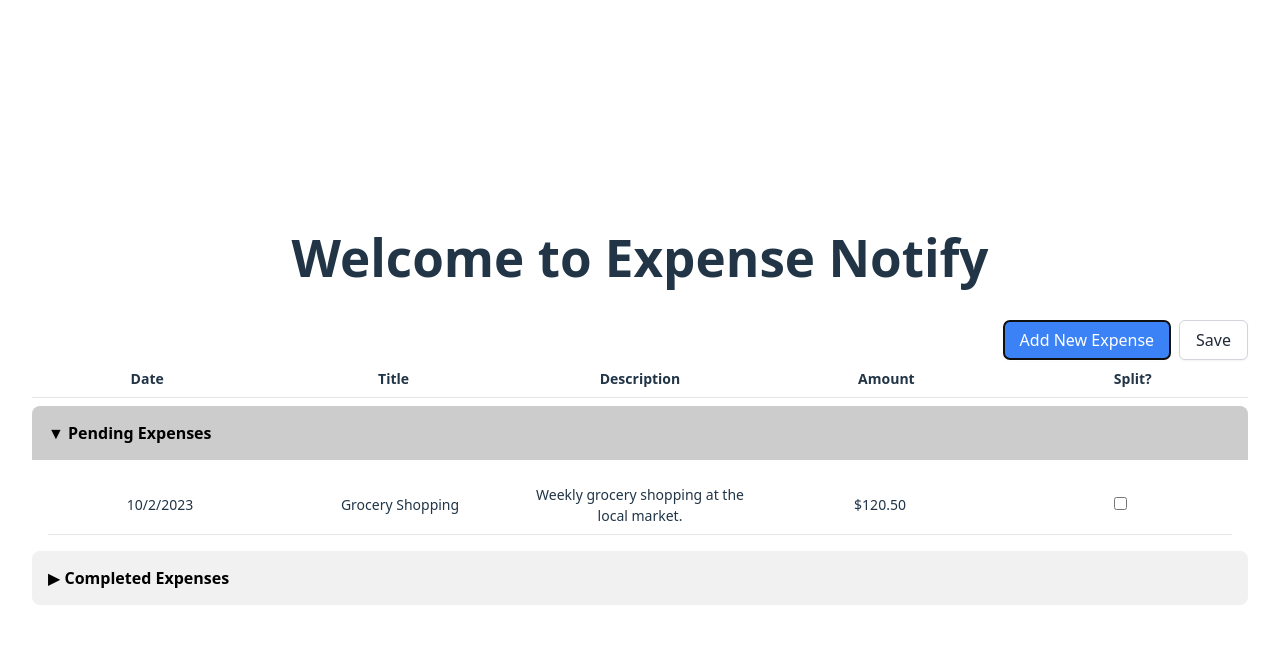
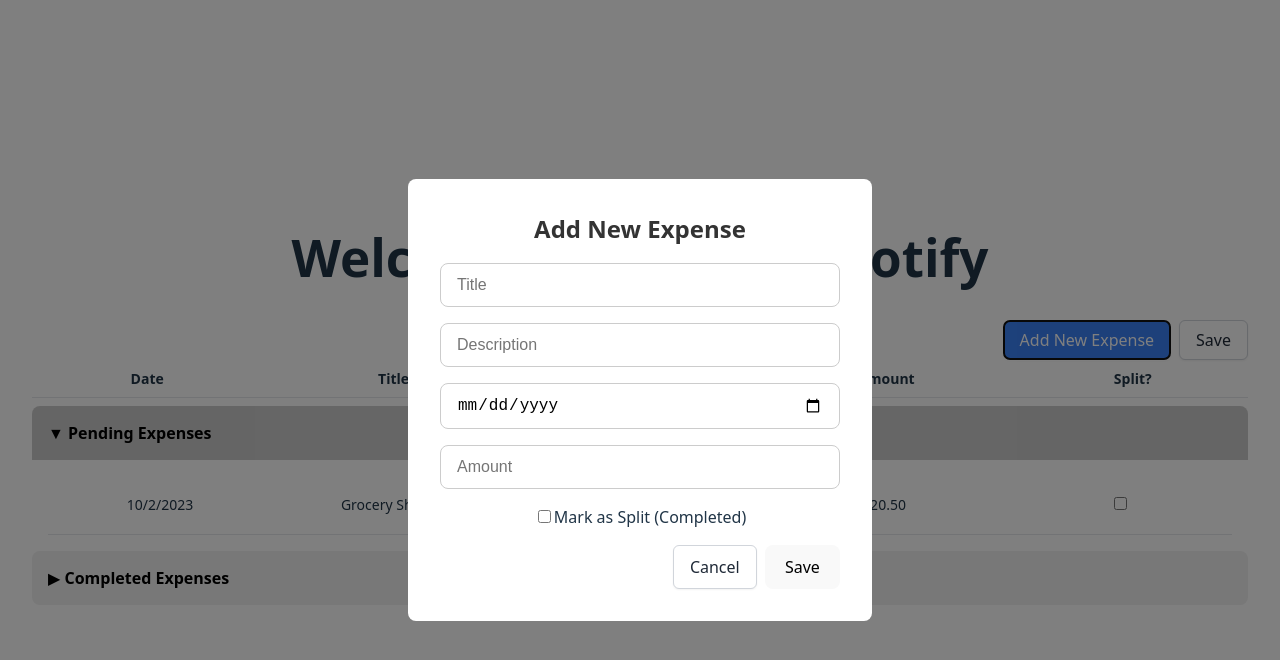
Before and after one commit to jainryu/ExpenseNotifyFE, a React (Vite) app: page / in a window 1280 px wide. Both pictures are taken after a click on the button "Add New Expense". Shown: the top 660 px of the page. Built offline with nearby package versions, Linux system fonts and the light colour scheme.

Commit message:
add more features

```diff
--- a/src/components/Button/CreateButton.tsx
+++ b/src/components/Button/CreateButton.tsx
@@ -1,8 +1,12 @@
 import './Button.scss'
 
-const CreateButton = () => {
+type CreateButtonProps = {
+  onClick: () => void;
+
+}
+const CreateButton = ({onClick}: CreateButtonProps) => {
   return (
-    <button className="create-button">
+    <button className="create-button" onClick={onClick}>
       Add New Expense
     </button>
   );
--- /dev/null
+++ b/src/components/ExpenseModal/ExpenseModal.scss
@@ -0,0 +1,49 @@
+.modal-overlay {
+  position: fixed;
+  inset: 0;
+  background-color: rgba(0, 0, 0, 0.5);
+  display: flex;
+  justify-content: center;
+  align-items: center;
+  z-index: 50;
+}
+
+.modal-content {
+  background: white;
+  padding: 2rem;
+  border-radius: 0.5rem;
+  width: 100%;
+  max-width: 400px;
+  display: flex;
+  flex-direction: column;
+  gap: 1rem;
+}
+
+
+.modal-content h2 {
+  margin: 0;
+  font-size: 1.5rem;
+  color: #333;
+  text-align: center;
+}
+
+.modal-content input[type="text"],
+.modal-content input[type="date"],
+.modal-content input[type="number"] {
+  padding: 0.75rem 1rem;
+  border: 1px solid #ccc;
+  border-radius: 0.5rem;
+  font-size: 1rem;
+  transition: border 0.2s ease;
+
+  &:focus {
+    border-color: #007bff;
+    outline: none;
+  }
+}
+
+.actions {
+  display: flex;
+  justify-content: flex-end;
+  gap: 0.5rem;
+}
--- /dev/null
+++ b/src/components/ExpenseModal/ExpenseModal.tsx
@@ -0,0 +1,55 @@
+import { useState } from 'react';
+import './ExpenseModal.scss';
+
+type Props = {
+  onClose: () => void;
+  onCreate: (newItem: {
+    date: Date;
+    title: string;
+    description: string;
+    amount: number;
+    splitStatus: boolean;
+  }) => void;
+};
+
+const ExpenseModal = ({ onClose, onCreate }: Props) => {
+  const [title, setTitle] = useState('');
+  const [description, setDescription] = useState('');
+  const [amount, setAmount] = useState('');
+  const [date, setDate] = useState('');
+  const [splitStatus, setSplitStatus] = useState(false);
+
+  const handleSubmit = () => {
+    if (!title || !amount || !date) return;
+    onCreate({
+      title,
+      description,
+      amount: parseFloat(amount),
+      date: new Date(date),
+      splitStatus,
+    });
+    onClose();
+  };
+
+  return (
+    <div className="modal-overlay">
+      <div className="modal-content">
+        <h2>Add New Expense</h2>
+        <input type="text" placeholder="Title" value={title} onChange={e => setTitle(e.target.value)} />
+        <input type="text" placeholder="Description" value={description} onChange={e => setDescription(e.target.value)} />
+        <input type="date" value={date} onChange={e => setDate(e.target.value)} />
+        <input type="number" placeholder="Amount" value={amount} onChange={e => setAmount(e.target.value)} />
+        <label>
+          <input type="checkbox" checked={splitStatus} onChange={e => setSplitStatus(e.target.checked)} />
+          Mark as Split (Completed)
+        </label>
+        <div className="actions">
+          <button className="save-button" onClick={onClose}>Cancel</button>
+            <button className="blue-button" onClick={handleSubmit}>Save</button>
+        </div>
+      </div>
+    </div>
+  );
+};
+
+export default ExpenseModal;
--- a/src/components/Item/ItemList.tsx
+++ b/src/components/Item/ItemList.tsx
@@ -5,6 +5,7 @@
 import { useState } from "react";
 import SaveButton from "../Button/SaveButton";
 import CreateButton from "../Button/CreateButton";
+import ExpenseModal from "../ExpenseModal/ExpenseModal";
 
 
 const initialItems: ItemProps[] = [
@@ -33,6 +34,11 @@
 
 const ItemList = () => {
   const [items, setItems] = useState<ItemProps[]>(initialItems);
+  const [showModal, setShowModal] = useState(false);
+
+  const handleCreate = (item: ItemProps) => {
+    setItems(prev => [...prev, item]);
+  };
 
   const handleSplitChange = (index: number, checked: boolean) => {
     const newItems = [...items];
@@ -46,7 +52,8 @@
   return (
     <div className="p-4 max-w-2xl mx-auto min-h-[300px]">
         <div className="button-group">
-          <CreateButton />
+          <CreateButton onClick={() => setShowModal(true)}/>
+          {showModal && <ExpenseModal onClose={() => setShowModal(false)} onCreate={handleCreate} />}
           <SaveButton />
         </div>
 
```
